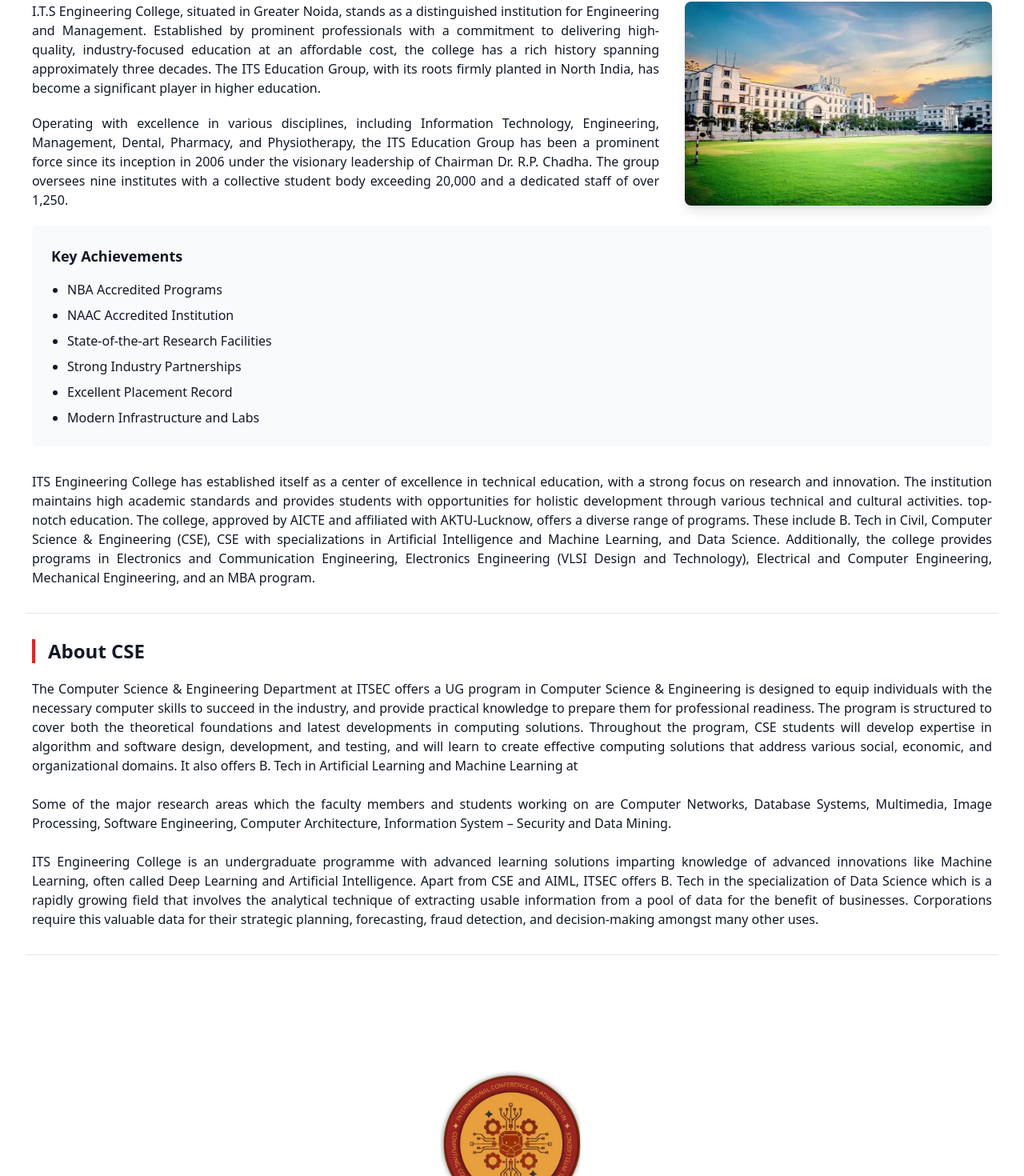
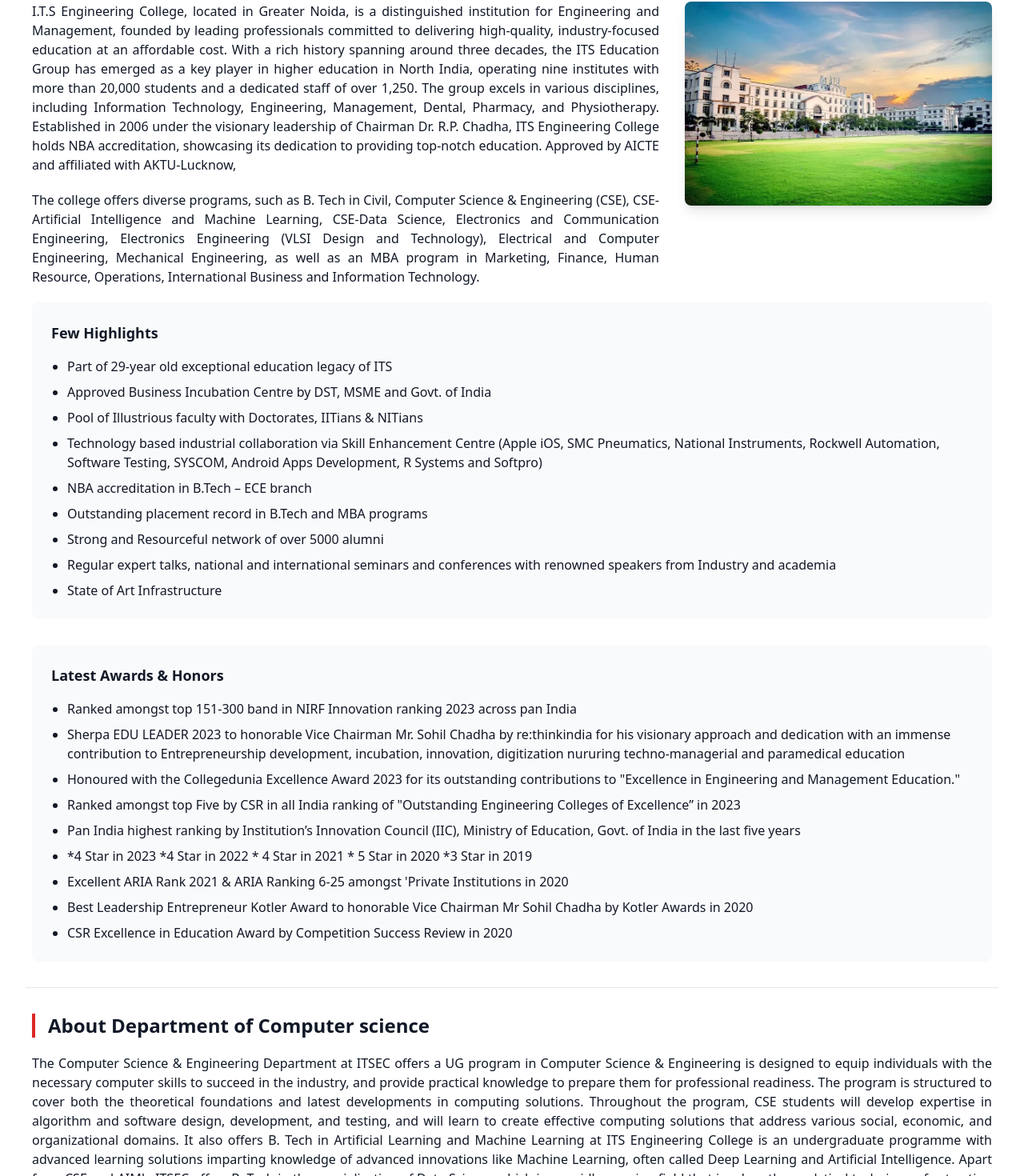
Before and after one commit to er-anubhav/IC3AI-Website, a React (Vite) app: page / in a window 1280 px wide. Shown: the part 1273-2743 px from the top of the page at 80% size. Built offline with nearby package versions, Linux system fonts and the light colour scheme.

Commit message:
added new file

```diff
--- a/src/App.tsx
+++ b/src/App.tsx
@@ -21,6 +21,18 @@
   const [showDashboard, setShowDashboard] = useState(false);
   const [showScrollTop, setShowScrollTop] = useState(false);
   const [isDarkMode, setIsDarkMode] = useState(false);
+
+  // Add overflow hidden to body when dashboard is open
+  useEffect(() => {
+    if (showDashboard) {
+      document.body.style.overflow = 'hidden';
+    } else {
+      document.body.style.overflow = 'unset';
+    }
+    return () => {
+      document.body.style.overflow = 'unset';
+    };
+  }, [showDashboard]);
 
   useEffect(() => {
     const savedTheme = localStorage.getItem('theme');
@@ -89,7 +101,7 @@
         <Hero scrollToSection={scrollToSection} />
       </section>
 
-      {/* 2. About VIPS */}
+      {/* 2. About ITS */}
       <section id="about" className="py-20 bg-surface">
         <About />
       </section>
--- a/src/components/About.tsx
+++ b/src/components/About.tsx
@@ -30,21 +30,10 @@
         <div className="flex flex-col md:flex-row gap-8 items-start">
             <div className="flex-1">
               <p className="text-justify">
-                I.T.S Engineering College, situated in Greater Noida, stands as a
-                distinguished institution for Engineering and Management.
-                Established by prominent professionals with a commitment to
-                delivering high-quality, industry-focused education at an affordable
-                cost, the college has a rich history spanning approximately three
-                decades. The ITS Education Group, with its roots firmly planted in
-                North India, has become a significant player in higher education.
+               I.T.S Engineering College, located in Greater Noida, is a distinguished institution for Engineering and Management, founded by leading professionals committed to delivering high-quality, industry-focused education at an affordable cost. With a rich history spanning around three decades, the ITS Education Group has emerged as a key player in higher education in North India, operating nine institutes with more than 20,000 students and a dedicated staff of over 1,250. The group excels in various disciplines, including Information Technology, Engineering, Management, Dental, Pharmacy, and Physiotherapy. Established in 2006 under the visionary leadership of Chairman Dr. R.P. Chadha, ITS Engineering College holds NBA accreditation, showcasing its dedication to providing top-notch education. Approved by AICTE and affiliated with AKTU-Lucknow,
 
               <p className="text-justify mt-5 mb-5">
-            Operating with excellence in various disciplines, including
-            Information Technology, Engineering, Management, Dental, Pharmacy,
-            and Physiotherapy, the ITS Education Group has been a prominent
-            force since its inception in 2006 under the visionary leadership of
-            Chairman Dr. R.P. Chadha. The group oversees nine institutes with a
-            collective student body exceeding 20,000 and a dedicated staff of over 1,250.
+            The college offers diverse programs, such as B. Tech in Civil, Computer Science & Engineering (CSE), CSE-Artificial Intelligence and Machine Learning, CSE-Data Science, Electronics and Communication Engineering, Electronics Engineering (VLSI Design and Technology), Electrical and Computer Engineering, Mechanical Engineering, as well as an MBA program in Marketing, Finance, Human Resource, Operations, International Business and Information Technology.
           </p>
               </p>
             </div>
@@ -56,19 +45,36 @@
               />
             </div>
           </div>
+          <div className="bg-gray-50 dark:bg-gray-800 p-6 rounded-lg mb-8">
+            <h3 className="text-lg font-semibold mb-4 text-tw-prose-headings">Few Highlights</h3>
+            <ul className="list-disc pl-5 space-y-2">
+              <li>Part of 29-year old exceptional education legacy of ITS</li>
+              <li>Approved Business Incubation Centre by DST, MSME and Govt. of India</li>
+              <li>Pool of Illustrious faculty with Doctorates, IITians & NITians</li>
+              <li>Technology based industrial collaboration via Skill Enhancement Centre (Apple iOS, SMC Pneumatics, National Instruments, Rockwell Automation, Software Testing, SYSCOM, Android Apps Development, R Systems and Softpro)</li>
+              <li>NBA accreditation in B.Tech – ECE branch</li>
+              <li>Outstanding placement record in B.Tech and MBA programs</li>
+              <li>Strong and Resourceful network of over 5000 alumni</li>
+              <li>Regular expert talks, national and international seminars and conferences with renowned speakers from Industry and academia</li>
+              <li>State of Art Infrastructure</li>
+            </ul>
+          </div>
 
           <div className="bg-gray-50 dark:bg-gray-800 p-6 rounded-lg mb-8">
-            <h3 className="text-lg font-semibold mb-4 text-tw-prose-headings">Key Achievements</h3>
+            <h3 className="text-lg font-semibold mb-4 text-tw-prose-headings">Latest Awards & Honors</h3>
             <ul className="list-disc pl-5 space-y-2">
-              <li>NBA Accredited Programs</li>
-              <li>NAAC Accredited Institution</li>
-              <li>State-of-the-art Research Facilities</li>
-              <li>Strong Industry Partnerships</li>
-              <li>Excellent Placement Record</li>
-              <li>Modern Infrastructure and Labs</li>
+              <li>Ranked amongst top 151-300 band in NIRF Innovation ranking 2023 across pan India</li>
+              <li>Sherpa EDU LEADER 2023 to honorable Vice Chairman Mr. Sohil Chadha by re:thinkindia for his visionary approach and dedication with an immense contribution to Entrepreneurship development, incubation, innovation, digitization nururing techno-managerial and paramedical education</li>
+              <li>Honoured with the Collegedunia Excellence Award 2023 for its outstanding contributions to "Excellence in Engineering and Management Education."</li>
+              <li>Ranked amongst top Five by CSR in all India ranking of "Outstanding Engineering Colleges of Excellence” in 2023</li>
+              <li>Pan India highest ranking by Institution’s Innovation Council (IIC), Ministry of Education, Govt. of India in the last five years</li>
+              <li>*4 Star in 2023 *4 Star in 2022 * 4 Star in 2021 * 5 Star in 2020 *3 Star in 2019</li>
+              <li>Excellent ARIA Rank 2021 & ARIA Ranking 6-25 amongst 'Private Institutions in 2020</li>
+              <li>Best Leadership Entrepreneur Kotler Award to honorable Vice Chairman Mr Sohil Chadha by Kotler Awards in 2020</li>
+              <li>CSR Excellence in Education Award by Competition Success Review in 2020</li>
             </ul>
           </div>
-          <p className="text-justify mt-5 mb-5">
+          {/* <p className="text-justify mt-5 mb-5">
             ITS Engineering College has established itself as a center of excellence in technical education,
             with a strong focus on research and innovation. The institution maintains high academic standards
             and provides students with opportunities for holistic development through various technical and
@@ -81,43 +87,15 @@
             Electronics and Communication Engineering, Electronics Engineering
             (VLSI Design and Technology), Electrical and Computer Engineering,
             Mechanical Engineering, and an MBA program.
-          </p>
+          </p> */}
         </div>
         <hr className="h-px my-8 bg-gray-200 border-0 dark:bg-gray-700" />
         <div className="prose max-w-none mx-2">
           <h1 className="heading text-tw-prose-headings font-extrabold text-2xl mb-4 leading-tight border-l-4 border-red-600 pl-4 pr-4">
-            About CSE
+            About Department of Computer science
           </h1>
           <p className="text-justify mt-5">
-            The Computer Science & Engineering Department at ITSEC offers a UG
-            program in Computer Science & Engineering is designed to equip
-            individuals with the necessary computer skills to succeed in the
-            industry, and provide practical knowledge to prepare them for
-            professional readiness. The program is structured to cover both the
-            theoretical foundations and latest developments in computing
-            solutions. Throughout the program, CSE students will develop
-            expertise in algorithm and software design, development, and
-            testing, and will learn to create effective computing solutions that
-            address various social, economic, and organizational domains. It
-            also offers B. Tech in Artificial Learning and Machine Learning at
-            <br />
-            <br />
-            Some of the major research areas which the faculty members and
-            students working on are Computer Networks, Database Systems,
-            Multimedia, Image Processing, Software Engineering, Computer
-            Architecture, Information System – Security and Data Mining.
-            <br />
-            <br />
-            ITS Engineering College is an undergraduate programme with advanced
-            learning solutions imparting knowledge of advanced innovations like
-            Machine Learning, often called Deep Learning and Artificial
-            Intelligence. Apart from CSE and AIML, ITSEC offers B. Tech in the
-            specialization of Data Science which is a rapidly growing field that
-            involves the analytical technique of extracting usable information
-            from a pool of data for the benefit of businesses. Corporations
-            require this valuable data for their strategic planning,
-            forecasting, fraud detection, and decision-making amongst many other
-            uses.
+            The Computer Science & Engineering Department at ITSEC offers a UG program in Computer Science & Engineering is designed to equip individuals with the necessary computer skills to succeed in the industry, and provide practical knowledge to prepare them for professional readiness. The program is structured to cover both the theoretical foundations and latest developments in computing solutions. Throughout the program, CSE students will develop expertise in algorithm and software design, development, and testing, and will learn to create effective computing solutions that address various social, economic, and organizational domains. It also offers B. Tech in Artificial Learning and Machine Learning at ITS Engineering College is an undergraduate programme with advanced learning solutions imparting knowledge of advanced innovations like Machine Learning, often called Deep Learning and Artificial Intelligence. Apart from CSE and AIML, ITSEC offers B. Tech in the specialization of Data Science which is a rapidly growing field that involves the analytical technique of extracting usable information from a pool of data for the benefit of businesses. Corporations require this valuable data for their strategic planning, forecasting, fraud detection, and decision-making amongst many other uses.
           </p>
         </div>
         <hr className="h-px my-8 bg-gray-200 border-0 dark:bg-gray-700" />
--- a/src/components/CallForPapers.tsx
+++ b/src/components/CallForPapers.tsx
@@ -1,4 +1,5 @@
-import { Calendar, FileCheck, Award } from 'lucide-react';
+import { Calendar, FileCheck, Award, ChevronDown } from 'lucide-react';
+import { useState } from 'react';
 
 export default function CallForPapers() {
   const importantDates = [
@@ -125,6 +126,17 @@
     }
   ];
 
+  // Accordion open/close state per track
+  const [openTracks, setOpenTracks] = useState(() => tracks.map(() => false));
+
+  const toggleTrack = (i: number) => {
+    setOpenTracks((prev) => {
+      const next = [...prev];
+      next[i] = !next[i];
+      return next;
+    });
+  };
+
   return (
     <section id="call-for-papers" className="py-20 bg-surface">
       <div className="container mx-auto px-6">
@@ -163,10 +175,19 @@
           <div className="grid md:grid-cols-2 gap-8">
             {tracks.map((track, index) => (
               <div key={index} className="p-6 rounded-lg bg-surface hover:shadow-xl transition-shadow duration-300 border border-surface-secondary/10">
-                <h4 className="text-xl font-semibold mb-6 text-surface-primary flex items-center">
+                <button
+                  onClick={() => toggleTrack(index)}
+                  aria-expanded={openTracks[index]}
+                  className="w-full text-left flex items-center justify-between mb-4"
+                >
+                  <h4 className="text-xl font-semibold text-surface-primary flex items-center">
                     <Award className="w-6 h-6 text-primary mr-2" />
                     {track.title}
                   </h4>
+                  <ChevronDown className={`w-5 h-5 text-surface-secondary transition-transform ${openTracks[index] ? 'rotate-180' : ''}`} />
+                </button>
+
+                {openTracks[index] && (
                   <div className="grid gap-3">
                     {track.topics.map((topic, topicIndex) => (
                       <div key={topicIndex} className="flex items-start space-x-2">
@@ -175,6 +196,7 @@
                       </div>
                     ))}
                   </div>
+                )}
               </div>
             ))}
           </div>
--- a/src/components/Dashboard.tsx
+++ b/src/components/Dashboard.tsx
@@ -7,11 +7,10 @@
 
 const menuItems = [
   { id: 'home', label: 'Home' },
-  { id: 'about', label: 'About VIPS' },
+  { id: 'about', label: 'About ITS' },
   { id: 'about-conference', label: 'About IC3AI' },
   { id: 'committee', label: 'Committee' },
   { id: 'register', label: 'Registration' },
-  { id: 'schedule', label: 'Schedule' },
   { id: 'guidelines', label: 'Submission Guideline' },
   { id: 'speakers', label: 'Speakers' },
   { id: 'cmt-acknowledgement', label: 'CMT' },
@@ -35,20 +34,20 @@
   };
 
   return (
-    <div className="fixed inset-0 bg-black/60 z-60 flex items-center justify-center">
-      <div className="w-11/12 md:w-3/4 lg:w-2/3 bg-white rounded-lg shadow-xl overflow-auto max-h-[90vh]">
-        <div className="flex items-center justify-between p-4 border-b">
-          <h3 className="text-lg font-semibold">Dashboard</h3>
+    <div className="fixed inset-0 bg-black/80 z-50 backdrop-blur-sm flex items-center justify-center">
+      <div className="w-11/12 md:w-3/4 lg:w-2/3 bg-white dark:bg-gray-800 rounded-lg shadow-2xl overflow-auto max-h-[90vh]">
+        <div className="flex items-center justify-between p-4 border-b dark:border-gray-700">
+          <h3 className="text-xl font-semibold">Menu</h3>
           <button onClick={onClose} className="p-2 rounded-md hover:bg-surface-secondary/10">
             <X className="w-5 h-5" />
           </button>
         </div>
 
         <div className="p-6">
-          <nav className="grid grid-cols-1 sm:grid-cols-2 md:grid-cols-4 gap-3 mb-6">
+          <nav className="grid grid-cols-1 sm:grid-cols-2 md:grid-cols-3 gap-4 mb-6">
             {menuItems.map((m) => (
-              <button
-                key={m.id}
+                <button
+                  key={m.id}
                 onClick={() => handleNavigate(m.id)}
                 className="w-full text-left p-3 bg-surface rounded-md hover:shadow-sm border"
               >
--- a/src/components/Guidelines.tsx
+++ b/src/components/Guidelines.tsx
@@ -4,7 +4,7 @@
   const guidelines = [
     {
       title: 'Paper Format',
-      description: 'All papers must be Springer templet format submitted . Maximum paper length is 10-12 pages.',
+      description: 'All papers must be Springer template format submitted . Maximum paper length is 10-12 pages.',
       icon: FileText
     },
     {
@@ -66,10 +66,15 @@
               ))}
             </ul>
             <div className="flex flex-col space-y-4">
-              <button className="flex items-center justify-center px-6 py-3 bg-primary text-white rounded-lg hover:bg-primary-dark transition-colors">
+              <a
+                href="https://www.springer.com/gp/authors-editors/conference-proceedings/editors/word-template/19338734"
+                target="_blank"
+                rel="noopener noreferrer"
+                className="flex items-center justify-center px-6 py-3 bg-primary text-white rounded-lg hover:bg-primary-dark transition-colors"
+              >
                 <Download className="w-5 h-5 mr-2" />
-                Download Springer Templet
-              </button>
+                Download Springer Template
+              </a>
               <button className="flex items-center justify-center px-6 py-3 bg-primary/10 text-primary rounded-lg hover:bg-primary/20 transition-colors">
                 <FileText className="w-5 h-5 mr-2" />
                 View Sample Paper
--- a/src/components/Header.tsx
+++ b/src/components/Header.tsx
@@ -74,9 +74,18 @@
           </div>
           <div className="flex items-center gap-4">
             <div className="flex items-center gap-4">
-              <a className="hover:underline">Fee Payment</a>
+              {/* <a className="hover:underline">Fee Payment</a> */}
               <span className="opacity-60">|</span>
-              <button onClick={() => setShowDashboard?.(true)} className="hover:underline">ERP login</button>
+              <button
+                onClick={() => setShowDashboard?.(true)}
+                className="flex items-center gap-2 hover:text-red-300 transition-colors"
+              >
+                <svg xmlns="http://www.w3.org/2000/svg" className="w-5 h-5" viewBox="0 0 24 24" fill="none" stroke="currentColor" strokeWidth="2" strokeLinecap="round" strokeLinejoin="round">
+                  <line x1="3" y1="12" x2="21" y2="12"></line>
+                  <line x1="3" y1="6" x2="21" y2="6"></line>
+                  <line x1="3" y1="18" x2="21" y2="18"></line>
+                </svg>
+              </button>
             </div>
             {/* <span className="opacity-60">|</span> */}
             <div className="flex items-center gap-3">
@@ -92,10 +101,10 @@
       <div className="w-full bg-white">
         <div className="container mx-auto px-6 py-6 flex items-center justify-between">
           <div className="flex items-center gap-9">
-            <img src={conferenceImage} alt="VIPS Logo" className="w-28 h-28 object-contain" />
+            <img src={conferenceImage} alt="ITS Logo" className="w-28 h-28 object-contain" />
             <div>
               <h1 className="text-3xl md:text-4xl font-bold text-red-800">I.T.S ENGINEERING COLLEGE </h1>
-              <p className="text-sm text-surface-secondary mt-2">Approved by AICTE, Institution by NAAC, NBA Accredited, Affiliated to ABDUL KALAM TECHNICAL UNIVERSITY </p>
+              <p className="text-sm text-surface-secondary mt-2">Approved by the AICTE , Accreditted by the NBA and the NAAC , Affiliated with Dr. A. P. J. Abdul Kalam Technical University , Lucknow</p>
             </div>
           </div>
           <div className="hidden md:block">
```
Also changed, not shown: springer-logo.svg (added). Lines whose indentation alone changed are shown as unchanged.
